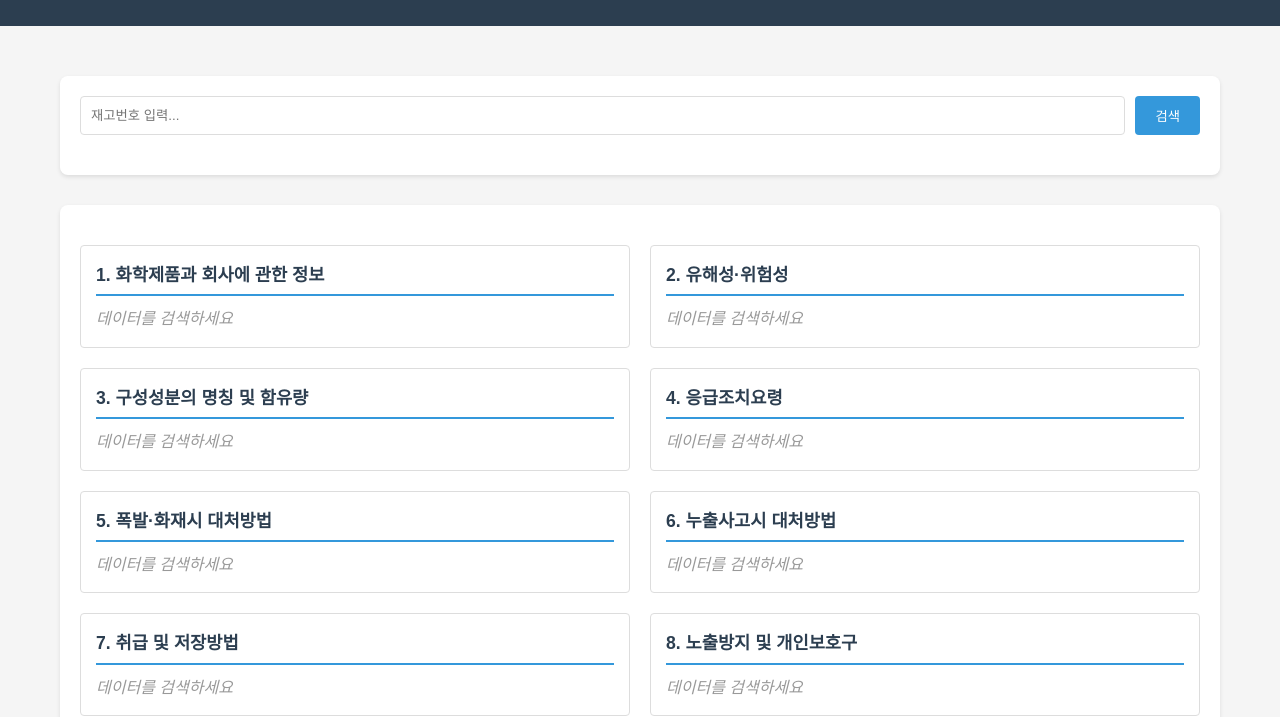
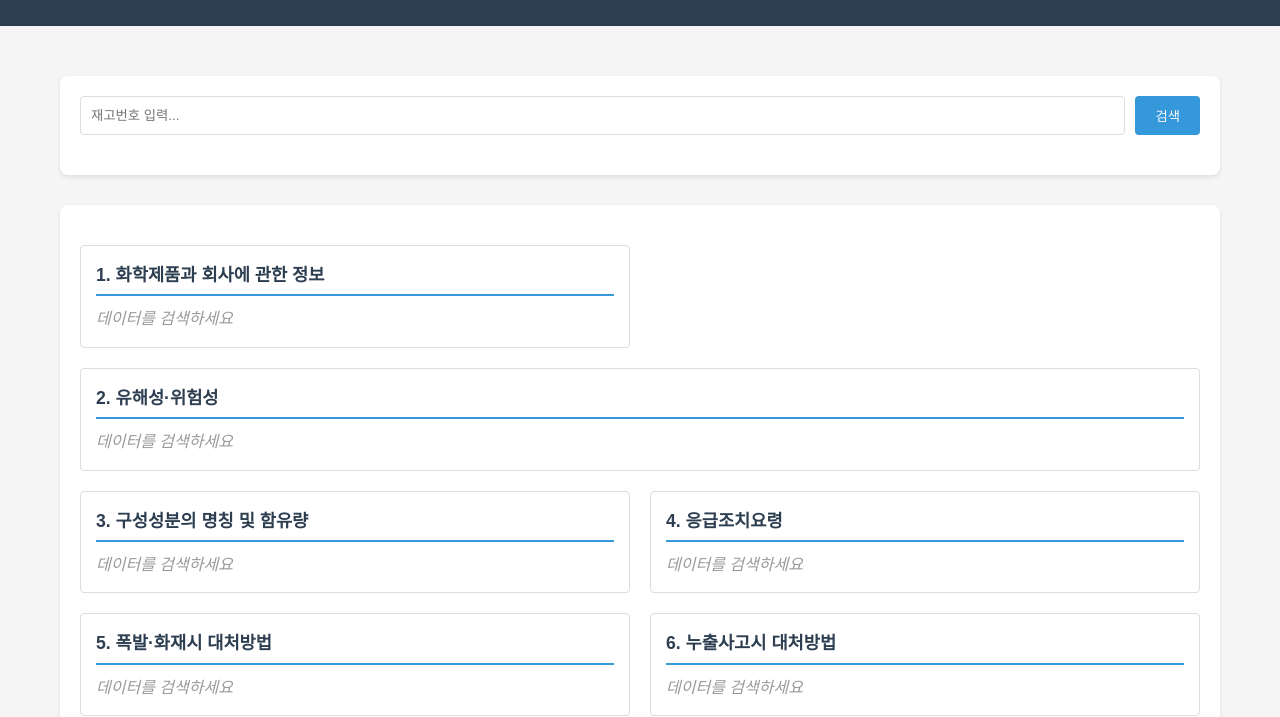
Before and after one commit to aviationkjs/msds-info-system, a plain HTML site: page index.html in a window 1280 px wide. Shown: the part 105-822 px from the top of the page. Drawn offline with Linux system fonts and the light colour scheme; no server answers.

Commit message:
Add files via upload

```diff
--- a/index.html
+++ b/index.html
@@ -82,7 +82,7 @@
 
         .msds-grid {
             display: grid;
-            grid-template-columns: repeat(2, 1fr);
+            grid-template-columns: repeat(auto-fill, minmax(450px, 1fr));
             gap: 20px;
             margin-top: 20px;
         }
@@ -93,6 +93,9 @@
             border-radius: 4px;
             background: white;
             transition: all 0.3s ease;
+            height: auto;
+            display: flex;
+            flex-direction: column;
         }
 
         .msds-item:hover {
@@ -106,6 +109,11 @@
             border-bottom: 2px solid #3498db;
             padding-bottom: 5px;
             font-size: 1.1em;
+        }
+
+        /* 특정 중요 항목을 위한 스타일 - 전체 너비 차지 */
+        .msds-item.full-width {
+            grid-column: 1 / -1;
         }
 
         .empty-content {
@@ -198,10 +206,29 @@
             msdsItems.forEach((title, index) => {
                 const div = document.createElement('div');
                 div.className = 'msds-item';
-                div.innerHTML = `
+
+                // 특정 항목들은 전체 너비를 차지하도록 설정
+                if (index === 1 || index === 8 || index === 9) { // 유해성·위험성, 물리화학적 특성, 안정성 및 반응성
+                    div.className += ' full-width';
+                }
+
+                // 기본 HTML 구조 생성
+                let itemHTML = `
                     <h3>${index + 1}. ${title}</h3>
                     <p class="empty-content">데이터를 검색하세요</p>
                 `;
+
+                // 2번 항목(유해성·위험성)에만 이미지 요소 추가
+                if (index === 1) {  // 두 번째 항목 (0부터 시작하므로 인덱스 1)
+                    itemHTML += `
+                        <div class="hazard-image-container">
+                            <img id="hazardImage" src="placeholder.jpg" alt="유해성 이미지"
+                                 style="display: none; max-width: 100%; margin-top: 10px; border-radius: 4px;">
+                        </div>
+                    `;
+                }
+
+                div.innerHTML = itemHTML;
                 grid.appendChild(div);
             });
         }
@@ -245,6 +272,18 @@
                     const content = item.querySelector('p'); // 내용 요소 선택
                     content.textContent = data[title] || '얼레리 꼴레리'; // 데이터가 없으면 기본 메시지 설정
                     content.className = data[title] ? 'content-filled' : 'content-empty'; // 내용에 따라 클래스 설정
+
+                    // 2번 항목(유해성·위험성)인 경우 이미지 처리
+                    if (index === 1) {
+                        const hazardImage = document.getElementById('hazardImage');
+                        // 이미지 경로가 있으면 표시, 없으면 숨김
+                        if (data.이미지경로) {
+                            hazardImage.src = data.이미지경로;
+                            hazardImage.style.display = 'block';
+                        } else {
+                            hazardImage.style.display = 'none';
+                        }
+                    }
                 });
             } else {
                 alert('해당 재고번호의 물질을 찾을 수 없습니다.');
```
